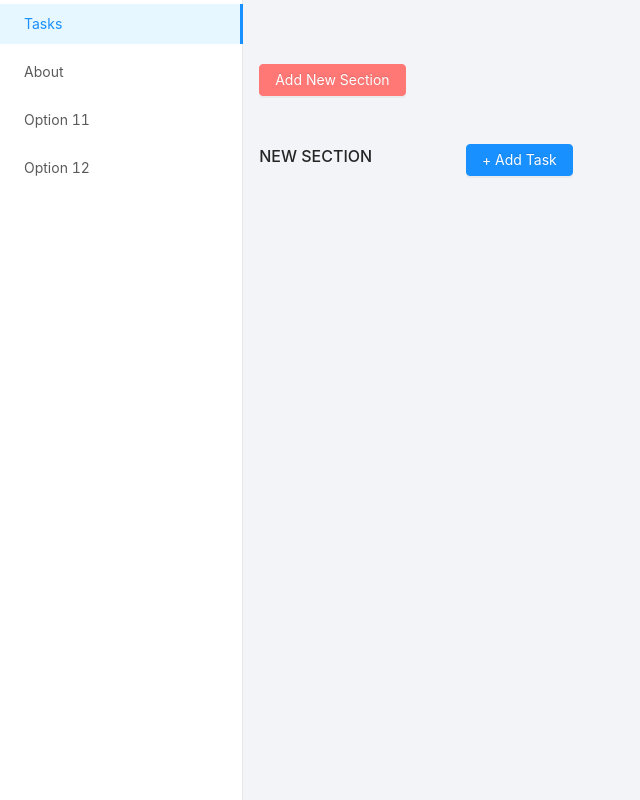
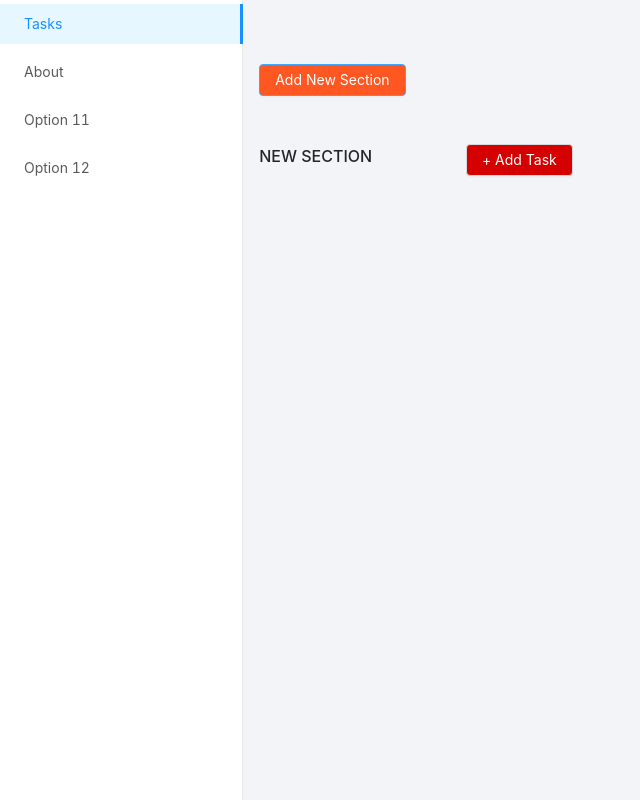
Before and after one commit to mehmetaliayvaz/task-management, a Vue app: page / in a window 1280 px wide. Both pictures are taken after a click on the button "Add New Section". Shown: the whole page, without its empty margins (0-640 px from the left). Built offline with nearby package versions, Linux system fonts and the light colour scheme.

Commit message:
edite colors

```diff
--- a/src/components/BaseSection.vue
+++ b/src/components/BaseSection.vue
@@ -7,7 +7,9 @@
   >
     <div class="section-top">
       <h2 class="section-title">{{ title }}</h2>
-      <a-button type="primary" @click="$emit('addTask')">+ Add Task</a-button>
+      <a-button @click="$emit('addTask')" class="addTaskBtn">
+        + Add Task
+      </a-button>
     </div>
     <slot />
   </a-col>
@@ -29,7 +31,7 @@ export default {
 
 <style>
 .section {
-  margin-bottom: 3rem;
+  margin-bottom: 4rem;
 }
 .section-top {
   display: flex;
@@ -41,4 +43,8 @@ export default {
   font-size: 1rem;
   text-transform: uppercase;
 }
+.addTaskBtn {
+  background-color: #d50000 !important;
+  color: white !important;
+}
 </style>
--- a/src/pages/HomePage.vue
+++ b/src/pages/HomePage.vue
@@ -1,7 +1,7 @@
 <template>
   <div class="wrapper">
     <div class="container">
-      <a-button type="danger" class="addSectionBtn" @click="addSection()">
+      <a-button class="addSectionBtn" @click="addSection()">
         Add New Section
       </a-button>
       <a-row :gutter="32">
@@ -121,6 +121,8 @@ export default {
 }
 .addSectionBtn {
   margin-bottom: 3rem;
+  background-color: #ff5722 !important;
+  color: white !important;
 }
 .on-drag {
   background-color: #29badf;
```
